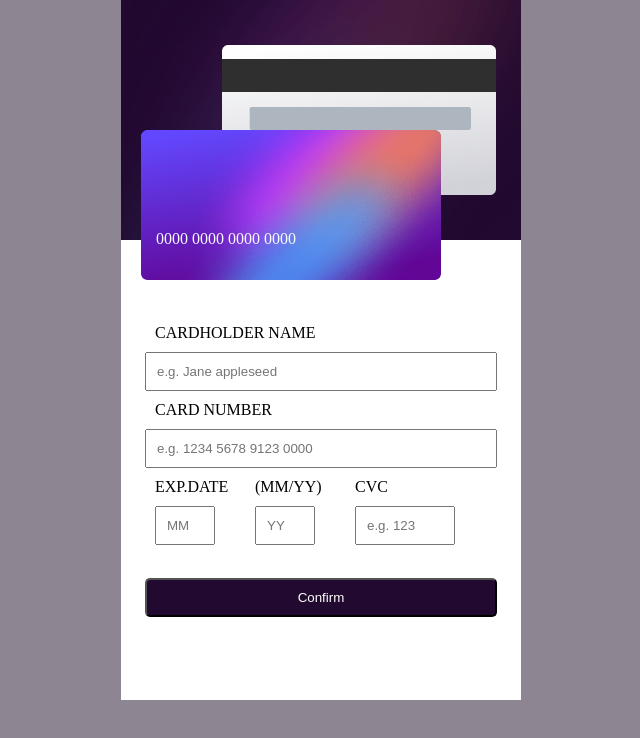
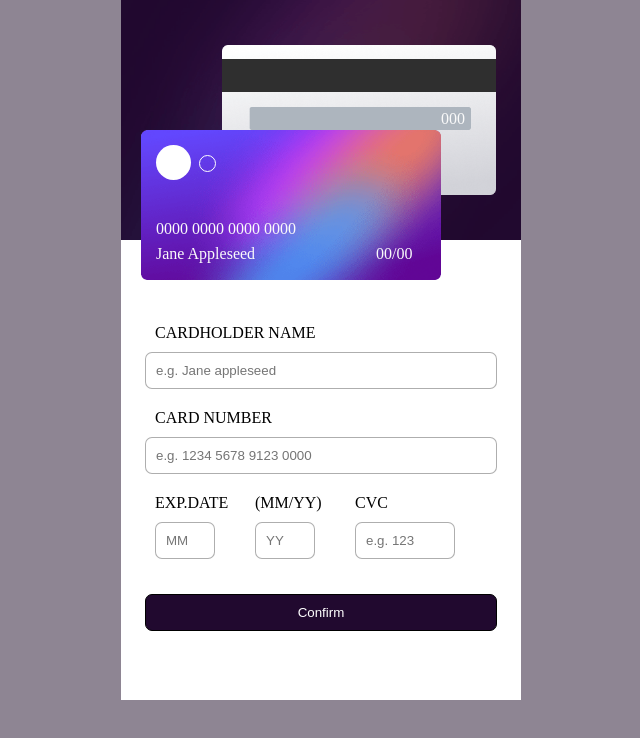
Before and after one commit to Ray-BT/interactive-card-details-form-main, a plain HTML site: page index.html in a window 1280 px wide. Shown: the whole page, without its empty margins (319-959 px from the left). Drawn offline with Linux system fonts and the light colour scheme.

Commit message:
Adicionando detalhes na img card

```diff
--- a/index.html
+++ b/index.html
@@ -13,13 +13,18 @@
                 <img src="images/bg-main-mobile.png" alt="" id="imgcontainer">
 
                 <img src="images/bg-card-front.png" alt="" id="imgfrontcard">
-                <div class="baixoDireita">0000 0000 0000 0000</div>
+                <div class="numerocartao">0000 0000 0000 0000</div>
+                <div class="nomepessoa">Jane Appleseed</div>
+                <div class="bola1"></div>
+                <div class="bola2"></div>
+                <div class="mesdata"> 00/00</div>
 
                 <img src="images/bg-card-back.png" alt="" id="imgbackcard">
+                <div class="codigocvc">000</div>
 
             <form action="" id="iform">
-                <label for="iname">CARDHOLDER NAME</label>
-                <input type="text" name="name" id="iname" required placeholder="e.g. Jane appleseed">
+                <label for="icardname">CARDHOLDER NAME</label>
+                <input type="text" name="name" id="icardname" required placeholder="e.g. Jane appleseed">
 
                 <label for="icardnumber">CARD NUMBER</label>
                 <input type="number" name="cardnumber" id="icardnumber" required placeholder="e.g. 1234 5678 9123 0000">
--- a/styles/style.css
+++ b/styles/style.css
@@ -47,13 +47,63 @@ body {
     z-index: 2;
 }
 
-.baixoDireita {
+/*⇩⇩⇩DETALHES DO CARTAO⇩⇩⇩*/
+.numerocartao {
     position: absolute;
     color: rgb(250, 250, 250);
-    top: 230px;
+    top: 220px;
     left: 35px;
     z-index: 3;
 }
+
+.nomepessoa {
+    position: absolute;
+    color: rgb(250, 250, 250);
+    top: 245px;
+    left: 35px;
+    z-index: 3;
+}
+
+.bola1 {
+    position: absolute;
+    background-color: rgb(255, 255, 255);
+    top: 145px;
+    left: 35px;
+    border-radius: 50%;
+    width: 35px;
+    height: 35px;
+    z-index: 3;
+}
+
+.bola2 {
+    position: absolute;
+    top: 155px;
+    left: 78px;
+    border-radius: 50%;
+    border: 1px solid white;
+    width: 15px;
+    height: 15px;
+    z-index: 3;
+}
+
+.mesdata {
+    position: absolute;
+    color: rgb(250, 250, 250);
+    top: 245px;
+    left: 255px;
+    font-size: 0.5;
+    z-index: 3;
+}
+
+.codigocvc {
+    position: absolute;
+    color: rgb(250, 250, 250);
+    top: 110px;
+    left: 320px;
+    font-size: 0.5;
+    z-index: 3;
+}
+/*⇧⇧⇧DETALHES DO CARTAO⇧⇧⇧*/
 
 #imgbackcard {
     position: absolute;
@@ -82,10 +132,16 @@ section {
     transform: translateX(-50%);
 }
 
-#iname, #icardnumber {
+#icardname, #icardnumber {
     width: 100%;
     padding: 10px;
+    border-radius: 7px;
+    border: 1px solid rgba(0, 0, 0, 0.317);
     box-sizing: border-box;
+}
+
+#icardname {
+    margin-bottom: 10px;
 }
 
 label {
@@ -96,6 +152,7 @@ label {
 .inputs-wrapper {
     display: flex;
     justify-content: start;
+    margin-top: 10px;
     width: 100%;
     height: 50px;
 }
@@ -116,7 +173,9 @@ label {
 
 #imes , #iano , #icvc {
     margin: 0px 30px 10px 10px;
+    border-radius: 7px;
     padding: 10px;
+    border: 1px solid rgba(0, 0, 0, 0.317);
     box-sizing: border-box;
 }
 
@@ -126,6 +185,7 @@ label {
     padding: 10px;
     color: white;
     background-color: hsl(278, 68%, 11%);
-    border-radius: 5px;
+    border-radius: 7px;
+    border: 1px solid rgb(0, 0, 0);
     box-sizing: border-box;
 }
```
